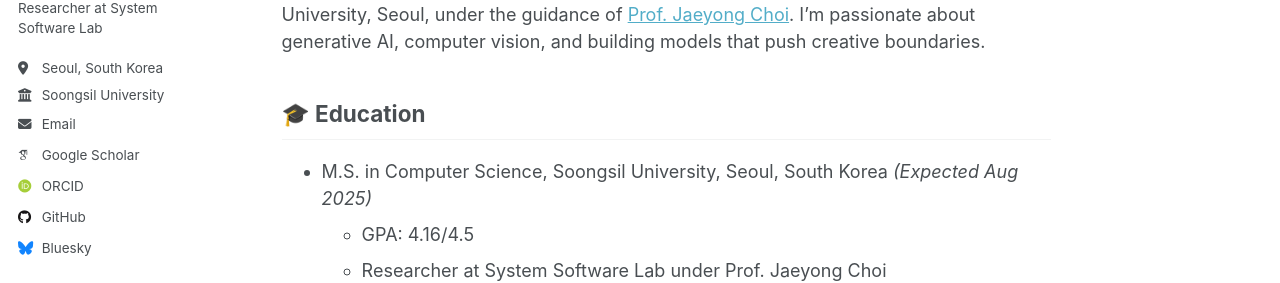
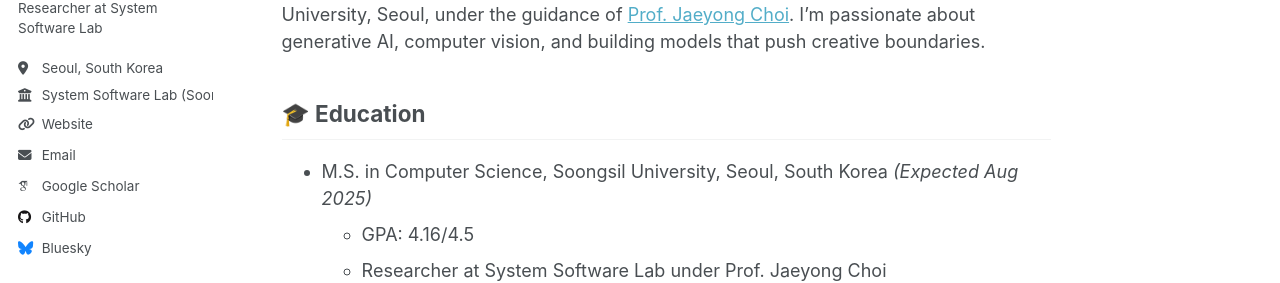
Before and after one commit to abdulsami101/abdulsami.github.io, a Jekyll site: the page built from _pages/about.md, in a window 1280 px wide. Shown: the part 318-601 px from the top of the page. Built offline with Jekyll 4.4.1, drawn with Linux system fonts in a browser that asks for light colours; some web fonts are replaced.

Commit message:
Update _config.yml

```diff
--- a/_config.yml
+++ b/_config.yml
@@ -27,15 +27,15 @@ author:
   pronouns         : # example: "she/her"
   bio              : "Researcher at System Software Lab"
   location         : "Seoul, South Korea"
-  employer         : "Soongsil University"
-  uri              : # URL
-  email            : "none@example.org"
+  employer         : "System Software Lab (Soongsil University)"
+  uri              : https://ss.ssu.ac.kr/
+  email            : "sami@soongsil.ac.kr"
 
   # Academic websites
   arxiv            : # URL - Update with the correct link to your profile
   googlescholar    : "https://scholar.google.com/citations?user=YSI0Su4AAAAJ&hl=en"
   impactstory      : # URL
-  orcid            : "http://orcid.org/yourorcidurl"
+  orcid            : #"http://orcid.org/yourorcidurl"
   semantic         : # URL
   pubmed           : #"https://www.ncbi.nlm.nih.gov/pubmed/?term=john+snow"
   researchgate     : # URL
```
